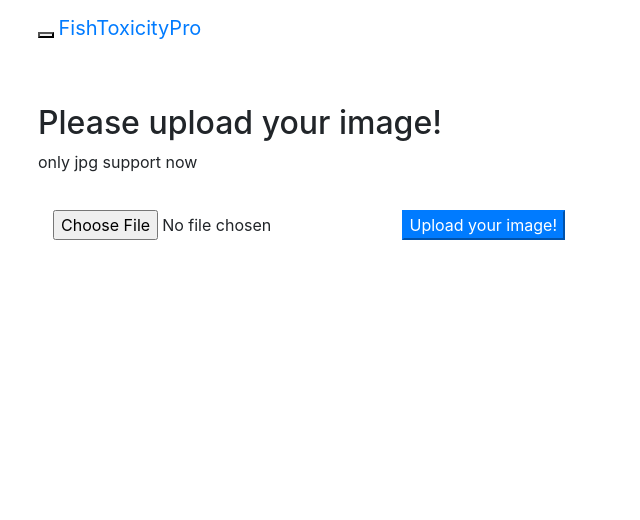
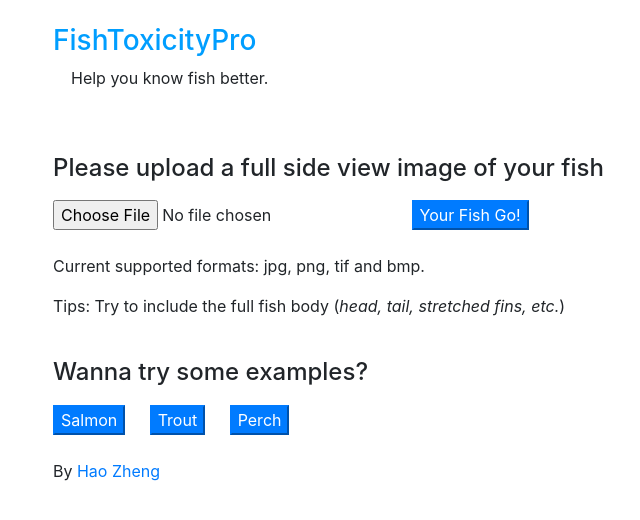
Before and after one commit to pkufelix/FishToxicityPro, a Flask app: template website/templates/upload.html in a window 1280 px wide. Shown: the top 520 px of the page, without its empty margins (47-687 px from the left). Run offline with Flask 2, Linux system fonts and the light colour scheme; the template is opened without the code that fills it, so the values that code supplies are empty; parts of the project's set-up code (start-up, migrations or seed data) failed here and were passed over; some libraries are stand-ins or nearby versions.

Commit message:
added three examples in web page and make something look better

```diff
--- a/website/templates/upload.html
+++ b/website/templates/upload.html
@@ -6,11 +6,11 @@
     <meta http-equiv="X-UA-Compatible" content="IE=edge">
     <meta name="viewport" content="width=device-width, initial-scale=1">
     <!-- The above 3 meta tags *must* come first in the head; any other head content must come *after* these tags -->
-    <meta name="description" content="">
-    <meta name="author" content="">
-    <link rel="icon" href="../../favicon.ico">
+    <meta name="description" content="Hao's Insight Project">
+    <meta name="author" content="Hao Zheng">
+    <link rel="icon" type="image/png" sizes="32x32" href="static/icons/logo_32x32.png">
 
-    <title>Starter Template for Bootstrap</title>
+    <title>FishToxicityPro - Seattle</title>
 
     <!-- Bootstrap core CSS -->
     <link href="../static/css/bootstrap.min.css" rel="stylesheet">
@@ -33,45 +33,43 @@
   </head>
 
   <body>
-
-    <nav class="navbar navbar-inverse navbar-fixed-top">
+    <br>
     <div class="container">
-        <div class="navbar-header">
-          <button type="button" class="navbar-toggle collapsed" data-toggle="collapse" data-target="#navbar" aria-expanded="false" aria-controls="navbar">
-            <span class="sr-only">Toggle navigation</span>
-            <span class="icon-bar"></span>
-            <span class="icon-bar"></span>
-            <span class="icon-bar"></span>
-          </button>
-          <a class="navbar-brand" href="#">FishToxicityPro</a>
+      <div class = "container">
+        <h3><font style="color:#009eff;"> FishToxicityPro</font></h3>
+        <p> &nbsp &nbsp Help you know fish better. <p>
       </div>
-        <div id="navbar" class="collapse navbar-collapse">
-          <ul class="nav navbar-nav">
-            <li class="active"><a href="#">Home</a></li>
-            <li><a href="#about">About</a></li>
-            <li><a href="#contact">Contact</a></li>
-          </ul>
-        </div><!--/.nav-collapse -->
     </div>
-    </nav>
   <br><br>
 
     <div class="container">
-
-    <div class="starter-template">
-        <h2>Please upload your image!</h2>
-        <p>only jpg support now</p>
+      <div class = "container">
+        <h4> Please upload a full side view image of your fish </h4>
+        <form  action="" method="POST" enctype='multipart/form-data' >
+          <input type="file" name="file" style="margin-top:10px;"/>
+          <input type="submit" name="submit" value="Your Fish Go!" class="button-new btn-primary" style="margin-left:10px;"/>
+        </form>
       </div>
-
+      <br>
       <div class = "container">
-      <form  action="" method="POST" enctype='multipart/form-data' >
-         <input type="file" name="file" style="margin-top:20px;"/>
-         <input type="submit" value="Upload your image!" class="button-new btn-primary" style="margin-top:10px;"/>
+        <p> Current supported formats: jpg, png, tif and bmp. </p>
+        <p> Tips: Try to include the full fish body (<i>head, tail, stretched fins, etc.</i>) </p>
+      </div>
+      <br>
+      <div class = "container">
+        <h4> Wanna try some examples? </h4>
+        <form  action="" method="POST" enctype='multipart/form-data'>
+          <input type="submit" name="example1" value="Salmon" class="button-new btn-primary" style="margin-top:10px;"/>
+          <input type="submit" name="example2" value="Trout" class="button-new btn-primary" style="margin-left:20px;"/>
+          <input type="submit" name="example3" value="Perch" class="button-new btn-primary" style="margin-left:20px;"/>
         </form>
+        <br>
+      </div>
+      <div class = "container">
+        <p> By <a href="https://www.linkedin.com/in/zhhao"> Hao Zheng</a></p>
       </div>
       <script src="https://code.jquery.com/jquery-1.10.2.min.js"></script>
       <script src="../static/js/bootstrap.min.js"></script>
-
     </div> <!-- /.container-->
 
       <!-- Bootstrap core JavaScript
--- a/website/views.py
+++ b/website/views.py
@@ -1,6 +1,6 @@
 from load_graph_labels import load_graph_labels
 from label_image import label_image
-
+from load_example import load_example
 from flask import Flask,render_template,request,redirect,url_for,make_response,jsonify
 from werkzeug.utils import secure_filename
 import os
@@ -8,6 +8,7 @@ from datetime import timedelta
 
 graph, labels = load_graph_labels()
 ALLOWED_EXTENSIONS = set(['jpg','jpeg','png','bmp', 'gif'])
+basepath = os.path.dirname(__file__)
 
 def allowed_file(filename):
     return '.' in filename and filename.rsplit('.', 1)[1] in ALLOWED_EXTENSIONS
@@ -16,25 +17,41 @@ app = Flask(__name__)
 
 app.send_file_max_age_default = timedelta(seconds=1)
 
-@app.route('/', methods=['POST', 'GET'])
+@app.route('/')
+
+@app.route('/index')
+def index():
+    return redirect(url_for('upload'))
+
+@app.route('/upload', methods=['POST', 'GET'])
 def upload():
     if request.method == 'POST':
-        if 'file' not in request.files:
-            return render_template("upload.html")
-        f = request.files['file']
-        if not allowed_file(f.filename):
-            return render_template("upload.html")
+        if "submit" in request.form:
+            if 'file' not in request.files:
+                return render_template("upload.html")
+            f = request.files['file']
+            if not allowed_file(f.filename):
+                return render_template("upload.html")
 
-        #if not (f and allowed_file(f.filename)):
-        #    return jsonify({"error": 1001, "msg": "jpg only!"})
+            #if not (f and allowed_file(f.filename)):
+            #    return jsonify({"error": 1001, "msg": "jpg only!"})
 
-        basepath = os.path.dirname(__file__)
-
-        upload_path = os.path.join(basepath, 'tmp/images',secure_filename(f.filename))
-        f.save(upload_path)
-
-        results,line_output1,line_output2 = label_image(upload_path, graph, labels)
-
+            upload_path = os.path.join(basepath, 'tmp/images',secure_filename(f.filename))
+            f.save(upload_path)
+            results,line_output1,line_output2 = label_image(upload_path, graph, labels)
+            upload_path = os.path.join(basepath, 'static/images/test.jpg')
+        if "example1" in request.form:
+            print("NUMBER 1")
+            upload_path = os.path.join(basepath, 'static/images/ex1.jpg')
+            results, line_output1, line_output2 = load_example(1)
+        if "example2" in request.form:
+            print("NUMBER 2")
+            upload_path = os.path.join(basepath, 'static/images/ex2.jpg')
+            results, line_output1, line_output2 = load_example(2)
+        if "example3" in request.form:
+            print("NUMBER 3")
+            upload_path = os.path.join(basepath, 'static/images/ex3.jpg')
+            results, line_output1, line_output2 = load_example(3)
         return render_template('upload_ok.html', filepath = upload_path, probresults = results, lineoutput1 = line_output1, lineoutput2 = line_output2)
     return render_template('upload.html')
 
```
Also changed, not shown: website/load_example.py (added, +28 -0 lines), website/templates/upload_ok.html (+19 -39 lines), website/static/icons/logo_16x16.png (added), website/static/icons/logo_180x180.png (added), website/static/icons/logo_32x32.png (added), website/static/icons/logo_60x60.png (added), website/static/images/ex1.jpg (added), website/static/images/ex2.jpg (added), website/static/images/ex3.jpg (added), 5 other files. Lines whose indentation alone changed are shown as unchanged.
